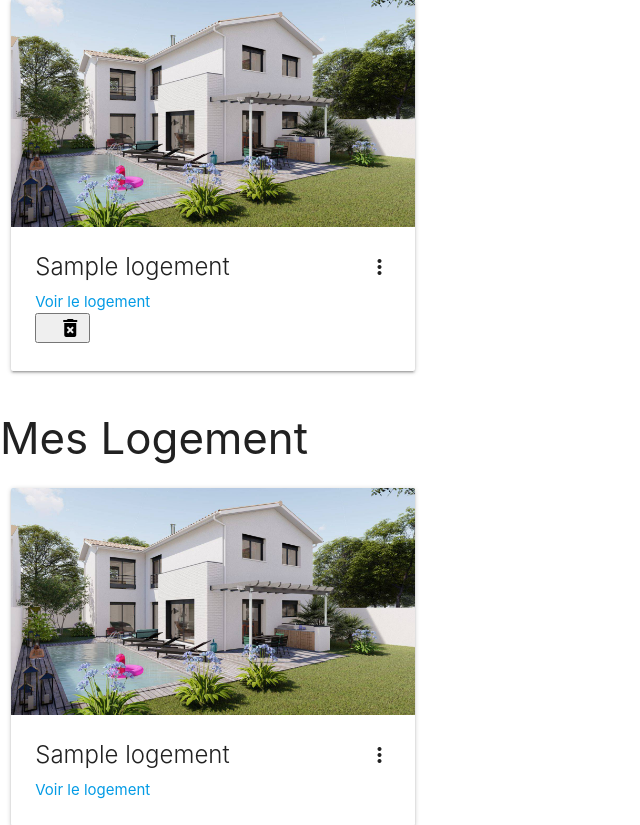
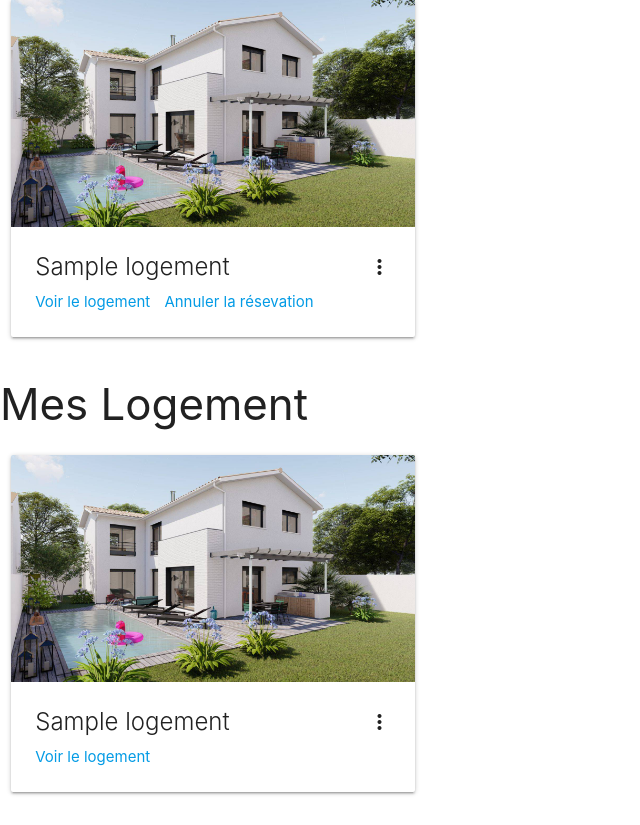
Before and after one commit to Nathancdl/airbnb, a Symfony app: template templates/mon_compte/index.html.twig in a window 1280 px wide. Shown: the part 167-992 px from the top of the page, without its empty margins (0-640 px from the left). After the commit the page ends 962 px from the top, so only its background shows below. Run offline with Twig, Linux system fonts and the light colour scheme; the template is opened without the code that fills it: most values are stand-ins (such as "Sample title", 1, 10 or a date in 2020); some libraries are stand-ins or nearby versions.

Commit message:
wip : fix button cancel reservation

```diff
--- a/templates/mon_compte/index.html.twig
+++ b/templates/mon_compte/index.html.twig
@@ -18,14 +18,10 @@
             </div>
             <div class="card-content">
                 <span class="card-title activator grey-text text-darken-4">{{ myreservation.logement.nom }}<i class="material-icons right">more_vert</i></span>
-                <p><a href="{{ path('app_logement', {'id': myreservation.logement.id}) }}"> Voir le logement </a></p>
-
-                <form action="{{ path('app_reservation_supprimer', {'id': myreservation.getId()}) }}" method="post">
-                    <button type="submit"><i class="material-icons right">delete_forever</i></button>
-                </form>
+                <p><a href="{{ path('app_logement', {'id': myreservation.logement.id}) }}"> Voir le logement</a><a style="margin-left:10px;"href="{{ path('app_reservation_supprimer', {'id': myreservation.getId()}) }}"> Annuler la résevation </a></p>
 
 
-            </div>
+                </div>
             <div class="card-reveal">
                 <span class="card-title grey-text text-darken-4">Réservation n°{{ myreservation.id }}<i class="material-icons right">close</i></span>
                 <table>
```
